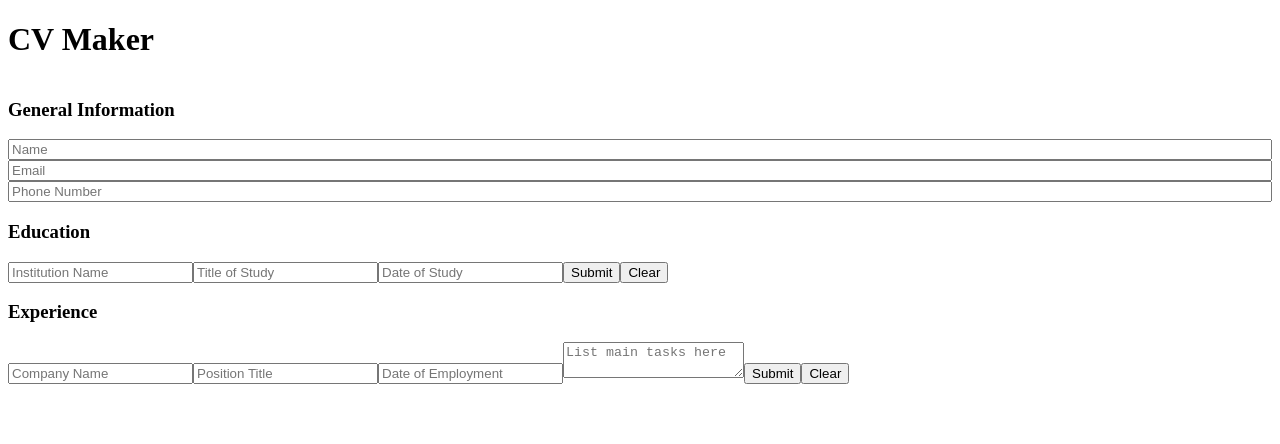
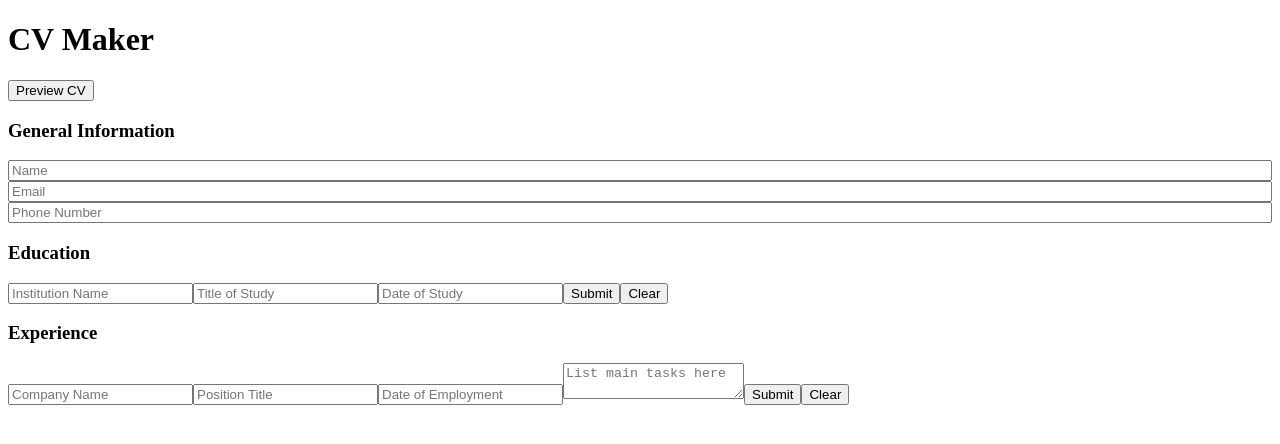
Before and after one commit to emilydta/cv-app, a React (Create React App) app: page / in a window 1280 px wide. Shown: the top 444 px of the page. Built offline with nearby package versions, Linux system fonts and the light colour scheme; the HTML template or start-up script is replaced by a standard one.

Commit message:
add edit mode and preview mode

```diff
--- a/src/App.js
+++ b/src/App.js
@@ -10,6 +10,7 @@ class App extends React.Component {
   constructor(props) {
     super(props)
     this.state = {
+      preview: false,
       fullName: '',
       email: '',
       number: '',
@@ -30,6 +31,7 @@ class App extends React.Component {
       experienceArray: []
     }
 
+    this.previewButton = this.previewButton.bind(this);
     //Education form functions
     this.updateInstitution = this.updateInstitution.bind(this);
     this.updateTitleOfStudy = this.updateTitleOfStudy.bind(this);
@@ -50,6 +52,15 @@ class App extends React.Component {
     this.editExpEntry = this.editExpEntry.bind(this);
   }
 
+  previewButton() {
+    this.setState((prevState) => {
+      return {
+        preview: !prevState.preview
+      }
+    })
+  }
+
+  ///EDUCATION FORM FUNCTIONS
   updateInstitution(e) {
     this.setState({
       education: {
@@ -121,6 +132,7 @@ class App extends React.Component {
       if (entry.key === e.target.className) {
         return (
           this.setState({
+            preview: false,
             education: {
               institution: entry.institution,
               titleOfStudy: entry.titleOfStudy,
@@ -217,6 +229,7 @@ class App extends React.Component {
       if (entry.key === e.target.className) {
         return (
           this.setState({
+            preview: false,
             experience: {
               companyName: entry.companyName,
               positionTitle: entry.positionTitle,
@@ -233,12 +246,9 @@ class App extends React.Component {
 
 
   render() {
-    const { fullName, email, number, education, educationArray, experience, experienceArray} = this.state;
+    const { preview, fullName, email, number, education, educationArray, experience, experienceArray} = this.state;
 
-    return (
-      <div className="App">
-        <div className='edit-mode-container'>
-          <h1 className='app-title'>CV Maker</h1>
+    const editMode = <div className='edit-mode-container'>
       <GeneralInformationForm
         nameOnChange={(e) => this.setState({fullName: e.target.value})}
         emailOnChange={(e) => this.setState({email: e.target.value})}
@@ -260,7 +270,8 @@ class App extends React.Component {
         mainTasksOnChange={this.updateMainTasks} mainTasksValue={experience.mainTasks}
       />
   </div>
-        <div className='preview-mode-container'>
+
+  const previewMode = <div className='preview-mode-container'>
     <div className="general-information-display">
         <h1 className="name-display">{fullName}</h1>
         <ul className="email-phone">
@@ -279,6 +290,12 @@ class App extends React.Component {
     editExperienceEntry={this.editExpEntry}
     />
 </div>
+
+    return (
+      <div className="App">
+        <h1 className='app-title'>CV Maker</h1>
+        <button type="button" onClick={this.previewButton}>{preview ? 'Edit Mode' : 'Preview CV'}</button>
+        {preview ? previewMode : editMode}
       </div>
     );
   }
```
Lines whose indentation alone changed are shown as unchanged.
